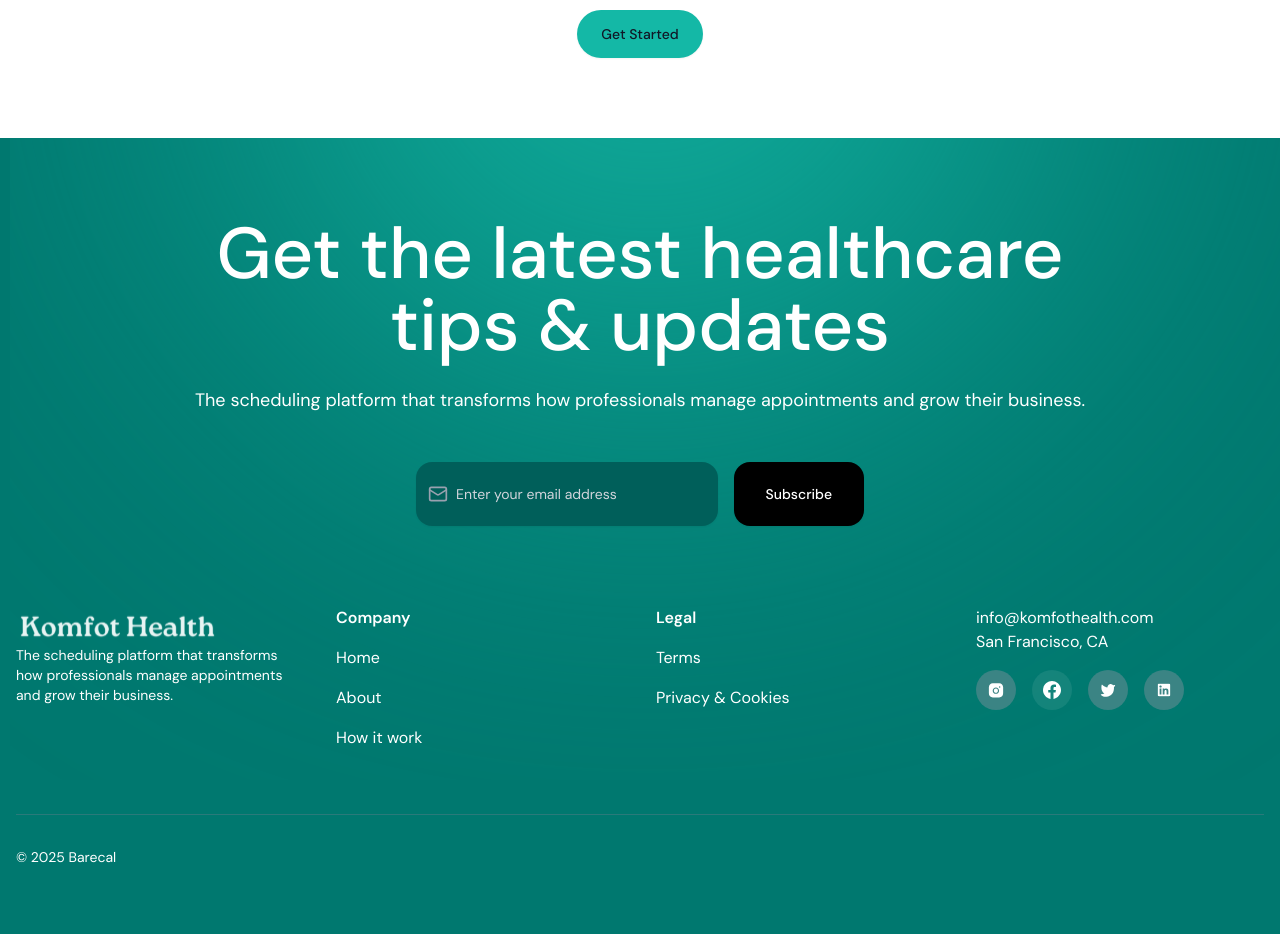
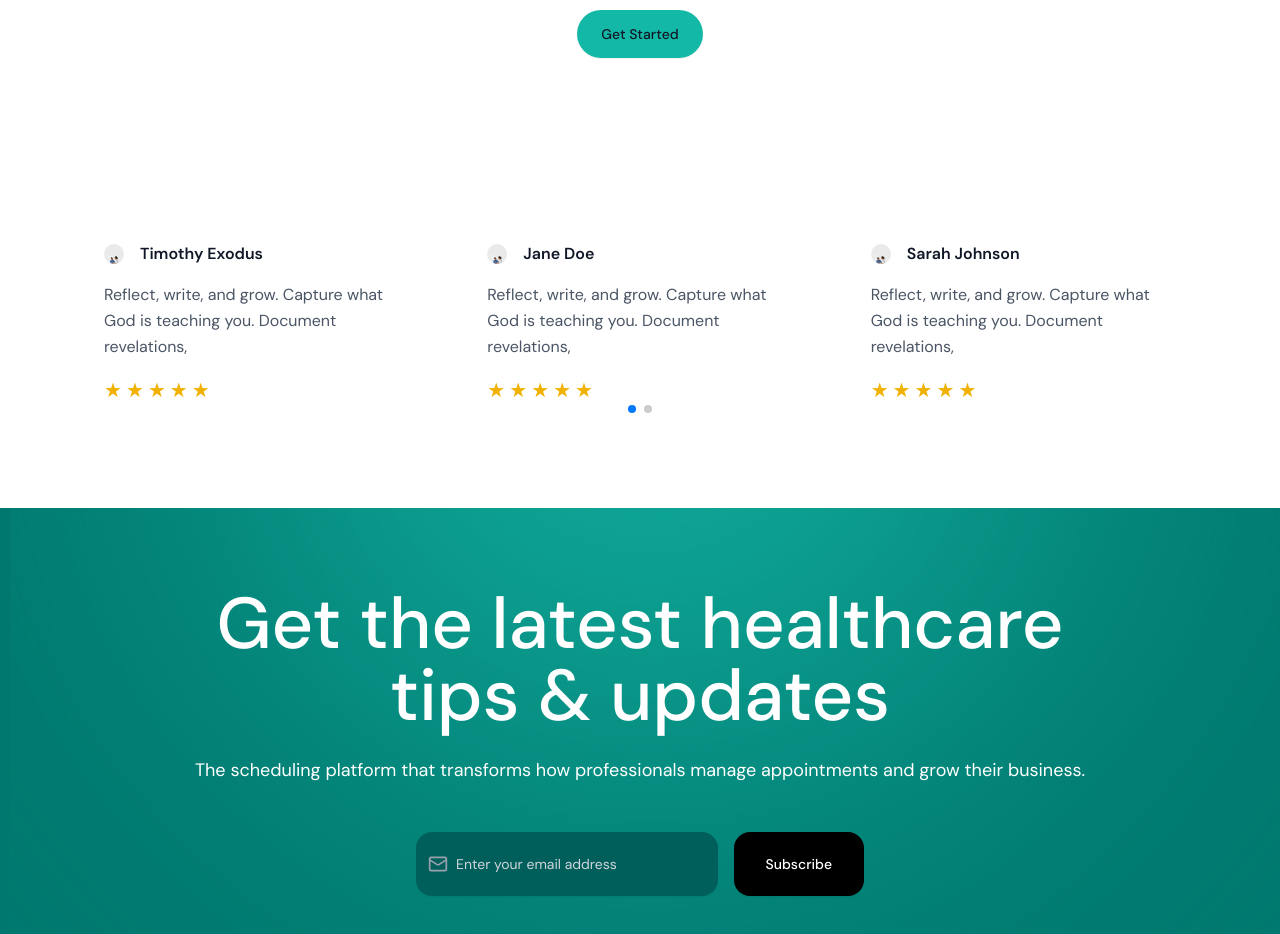
Before and after one commit to Komfot-Health/kh-fe, a Next.js app: page / in a window 1280 px wide. Shown: the part 4140-5074 px from the top of the page. Built offline with nearby package versions, Linux system fonts and the light colour scheme; a web font is replaced by a local one.

Commit message:
add testimonial carousel using `Swiper`

```diff
--- a/app/page.tsx
+++ b/app/page.tsx
@@ -1,3 +1,5 @@
+"use client";
+
 import { Button } from "@/components/ui/button";
 import {
  Card,
@@ -13,6 +15,10 @@ import { cn } from "@/lib/utils";
 import { Mail } from "lucide-react";
 import Image from "next/image";
 import Balancer from "react-wrap-balancer";
+import { Swiper, SwiperSlide } from "swiper/react";
+import { Pagination, Autoplay } from "swiper/modules";
+import "swiper/css";
+import "swiper/css/pagination";
 
 const services: { title: string; description: string; img?: string }[] = [
  {
@@ -89,6 +95,37 @@ const providers = [
   label: "Respect Always",
   desc: "Your choices are valid and protected",
   img: "/protected-choices.svg"
+ }
+];
+
+const testimonials = [
+ {
+  name: "Timothy Exodus",
+  text:
+   "Reflect, write, and grow. Capture what God is teaching you. Document revelations,",
+  avatar: "/avatars/timothy.jpg",
+  rating: 5
+ },
+ {
+  name: "Jane Doe",
+  text:
+   "Reflect, write, and grow. Capture what God is teaching you. Document revelations,",
+  avatar: "/avatars/jane.jpg",
+  rating: 5
+ },
+ {
+  name: "Sarah Johnson",
+  text:
+   "Reflect, write, and grow. Capture what God is teaching you. Document revelations,",
+  avatar: "/avatars/sarah.jpg",
+  rating: 5
+ },
+ {
+  name: "Sarah Johnson",
+  text:
+   "Reflect, write, and grow. Capture what God is teaching you. Document revelations,",
+  avatar: "/avatars/sarah.jpg",
+  rating: 5
  }
 ];
 
@@ -394,6 +431,50 @@ export default function Home() {
     </div>
    </section>
 
+   <section id="testimonial" className="py-20 bg-white z-[2] relative">
+    <div className="container max-w-6xl mx-auto px-4">
+     <Swiper
+      modules={[Pagination, Autoplay]}
+      pagination={{ clickable: true }}
+      spaceBetween={30}
+      slidesPerView={1}
+      breakpoints={{
+       768: { slidesPerView: 2 },
+       1024: { slidesPerView: 3 }
+      }}
+      autoplay={{ delay: 2000, disableOnInteraction: false }}
+      grabCursor
+     >
+      {testimonials.map((t, i) => (
+       <SwiperSlide key={i}>
+        <div className="p-6 h-full flex flex-col justify-between">
+         <div className="flex items-center gap-4 mb-4">
+          <Image
+           src="/hero.png"
+           alt={t.name}
+           width={5}
+           height={5}
+           className="rounded-full object-cover size-5"
+          />
+          <h4 className="font-semibold text-gray-900">{t.name}</h4>
+         </div>
+         <p className="text-gray-600 text-base leading-relaxed mb-4">
+          {t.text}
+         </p>
+         <div className="flex gap-1">
+          {Array.from({ length: t.rating }).map((_, idx) => (
+           <span key={idx} className="text-yellow-500 text-xl">
+            ★
+           </span>
+          ))}
+         </div>
+        </div>
+       </SwiperSlide>
+      ))}
+     </Swiper>
+    </div>
+   </section>
+
    <footer className="bg-teal-700 text-white py-20">
     <div className="relative">
      <Image
--- a/package.json
+++ b/package.json
@@ -17,6 +17,7 @@
     "react": "19.1.0",
     "react-dom": "19.1.0",
     "react-wrap-balancer": "^1.1.1",
+    "swiper": "^11.2.10",
     "tailwind-merge": "^3.3.1"
   },
   "devDependencies": {
```
Also changed, not shown: 1 other file (tests, documents, lock files or other folders).
